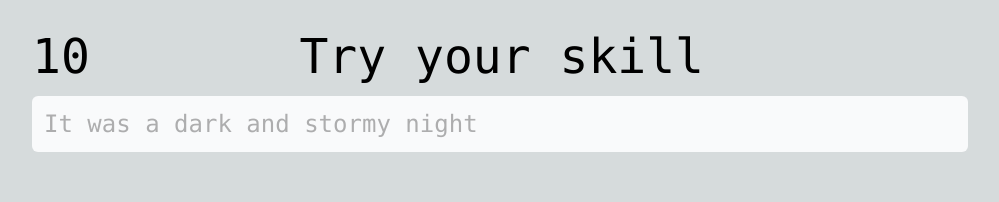
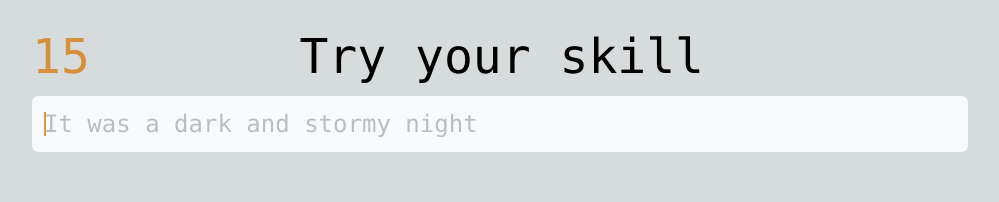
Before and after one commit to StasSytnykov/cat-type, a Next.js app: page / in a window 1280 px wide. Shown: the top 202 px of the page, without its empty margins (140-1139 px from the left). Built offline with nearby package versions, Linux system fonts and the light colour scheme.

Commit message:
added styles to writing text and added useIsTypingStarted hook

```diff
--- a/app/page.tsx
+++ b/app/page.tsx
@@ -3,6 +3,7 @@
 import { useState } from "react";
 import { Container, TypingContainer, AccuracyChart, Timer } from "@/components";
 import { useLetters } from "@/hooks/useLetters";
+import { useIsTypingStarted } from "@/hooks/useIsTypingStarted";
 
 export default function Home() {
   const [timeForTyping, setTimeForTyping] = useState(15);
@@ -12,11 +13,13 @@ export default function Home() {
     wrongLetterIndex,
     letterMistakeCounter,
   } = useLetters();
+  const isTypingStarted = useIsTypingStarted(arrOfTypedLetters[0]);
 
   return (
     <div
       onKeyDown={onPressKeyHandler}
       tabIndex={0}
+      autoFocus
       className="font-mono outline-0"
     >
       <Container>
@@ -26,16 +29,17 @@ export default function Home() {
               !timeForTyping && "opacity-0"
             } transition-opacity`}
           >
-            <Timer time={timeForTyping} setTimeForTyping={setTimeForTyping} />
+            <Timer
+              time={timeForTyping}
+              setTimeForTyping={setTimeForTyping}
+              isTypingStarted={isTypingStarted}
+            />
             <TypingContainer
               arrOfTypedLetters={arrOfTypedLetters}
               wrongLetterIndex={wrongLetterIndex}
             />
           </div>
         ) : null}
-
-        {/*<h2 className="text-4xl">Mistakes</h2>*/}
-        {/*<p className="text-3xl">{mistakeCounter}</p>*/}
         <div
           className={`absolute bottom-full transition-transform ${
             !timeForTyping && "translate-y-[calc(100%+150px)]"
--- a/components/Timer/Timer.tsx
+++ b/components/Timer/Timer.tsx
@@ -3,21 +3,22 @@ import { Dispatch, SetStateAction, useEffect } from "react";
 type Props = {
   time: number;
   setTimeForTyping: Dispatch<SetStateAction<number>>;
+  isTypingStarted: boolean;
 };
 
-export const Timer = ({ time, setTimeForTyping }: Props) => {
+export const Timer = ({ time, setTimeForTyping, isTypingStarted }: Props) => {
   useEffect(() => {
-    const timerID = setInterval(() => {
-      console.log("interval");
-      setTimeForTyping((prevState) => prevState - 1);
-    }, 1000);
-
-    return () => clearInterval(timerID);
-  }, []);
+    if (isTypingStarted) {
+      const timerID = setInterval(() => {
+        setTimeForTyping((prevState) => prevState - 1);
+      }, 1000);
+      return () => clearInterval(timerID);
+    }
+  }, [isTypingStarted]);
 
   return (
     <div className="grid grid-cols-7 mb-4 text-5xl">
-      <p className="col-span-1">{time}</p>
+      <p className="col-span-1 text-amber-600/75">{time}</p>
       <h1 className="col-start-3 col-end-7">Try your skill</h1>
     </div>
   );
--- a/components/TypingContainer/TypingContainer.tsx
+++ b/components/TypingContainer/TypingContainer.tsx
@@ -12,24 +12,41 @@ export const TypingContainer = ({
 }: Props) => {
   return (
     <div className="bg-gray-50 rounded-md p-3 text-2xl mb-3">
-      {arrOfLetters.map((letter, index) => (
-        <p
-          key={letter + index}
-          className={twMerge(`inline opacity-30
+      {arrOfLetters.map((letter, index) => {
+        const lastTypedLetter = arrOfTypedLetters.slice(-1);
+        return (
+          <p
+            key={letter + index}
+            className={twMerge(`inline relative text-slate-950/25 transition-colors
+            ${
+              !arrOfTypedLetters[0] &&
+              index === 0 &&
+              "before:content-[''] before:absolute before:z-10 before:border-l-2 before:h-6 before:bottom-0.5 before:border-amber-600/75"
+            }
+            ${
+              lastTypedLetter[0] === letter &&
+              arrOfTypedLetters.length === index + 1 &&
+              "after:content-[''] after:absolute after:z-10 after:border-r-2 after:h-6 after:bottom-1 after:border-amber-600/75"
+            }
+               ${letter === arrOfTypedLetters[index] && "text-blue-400"}
                ${
-                 letter === arrOfTypedLetters[index] &&
-                 "text-blue-400 opacity-100"
-               } ${
+                 wrongLetterIndex
+                   ? wrongLetterIndex === index + 1 && "text-red-500"
+                   : ""
+               }
+               ${
                  wrongLetterIndex
                    ? wrongLetterIndex === index + 1 &&
-                     "text-red-500 opacity-100 bg-red-200"
+                     !arrOfTypedLetters[index] &&
+                     "bg-red-500"
                    : ""
                }
               `)}
-        >
-          {letter}
-        </p>
-      ))}
+          >
+            {letter}
+          </p>
+        );
+      })}
     </div>
   );
 };
--- /dev/null
+++ b/hooks/useIsTypingStarted.tsx
@@ -0,0 +1,13 @@
+import { useEffect, useState } from "react";
+
+export const useIsTypingStarted = (letter: string) => {
+  const [isStarted, setIsStarted] = useState(false);
+
+  useEffect(() => {
+    if (letter) {
+      setIsStarted(true);
+    }
+  }, [letter]);
+
+  return isStarted;
+};
--- a/hooks/useLetters.tsx
+++ b/hooks/useLetters.tsx
@@ -26,6 +26,7 @@ export const useLetters = () => {
       !SPECIFIC_KEYS.includes(event.key)
     ) {
       setWrongLetterIndex(letterCounter + 1);
+      setTimeout(() => setWrongLetterIndex(0), 300);
     } else {
       setWrongLetterIndex(0);
     }
```
